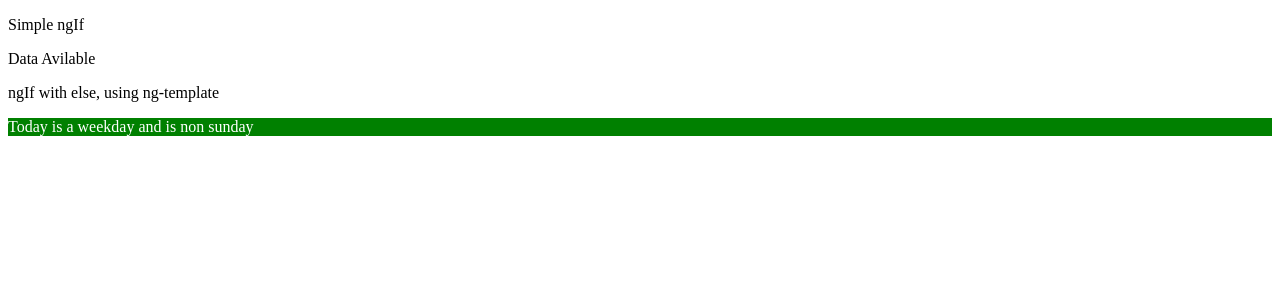
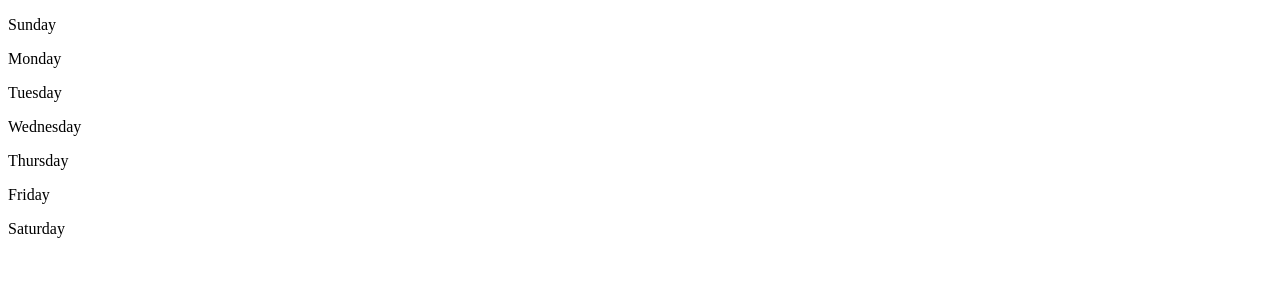
Before and after one commit to harshatProject/Angular2000, an Angular app in the folder Angular2000/: page / in a window 1280 px wide. Shown: the top 300 px of the page. Built offline with nearby package versions, Linux system fonts and the light colour scheme.

Commit message:
Angular:5 ngFor directives

```diff
--- a/Angular2000/src/app/directive-example/directive-example.component.ts
+++ b/Angular2000/src/app/directive-example/directive-example.component.ts
@@ -3,22 +3,11 @@ import { Component, OnInit } from '@angular/core';
 @Component({
   selector: 'app-directive-example',
   template: `
-  <div>
-    <p> Simple ngIf </p>
-    <p *ngIf="isDataAvailable">Data Avilable</p>
-  </div>
 
-  <div >
-  <p> ngIf with else, using ng-template </p>
-    <div  [ngStyle] = "{backgroundColor:getColor()}"
-          [ngClass] = "{whiteText: !isSunday()}"
-    >
-      <p *ngIf="isSunday(); else nonSunday" >Today is Sunday</p>
-      <ng-template #nonSunday>
-      <p  >Today is a weekday and is non sunday</p>
-    </ng-template>
+    <div *ngFor="let day of daysOfWeek">
+      <p>{{day}}</p>
     </div>
-  </div>
+
   `,
   styles:[`
   .whiteText{
@@ -31,19 +20,9 @@ export class DirectiveExampleComponent implements OnInit {
 
   isDataAvailable:boolean = false;
 
+  daysOfWeek:any =['Sunday','Monday','Tuesday','Wednesday','Thursday','Friday','Saturday']
+
   constructor() {
-    setTimeout(()=>{this.isDataAvailable =true}, 3000);
-   }
-
-   isSunday():boolean {
-     var today = new Date();
-     console.log(today.getDay());
-    //return 10%2 ===0 ?true:false;
-    return today.getDay()===6 ?  true:false;
-   }
-
-   getColor(){
-    return this.isSunday()===true ? 'red':'green';
    }
 
   ngOnInit(): void {
```
